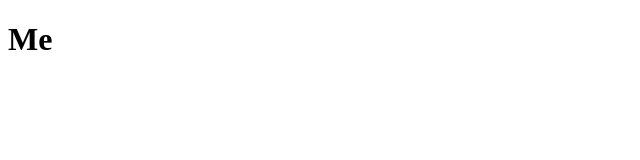
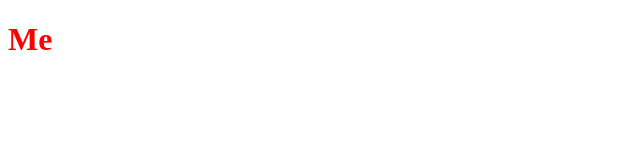
Before and after one commit to nrolland/nrolland.github.com, a plain HTML site: page index.html in a window 1280 px wide. Shown: the full height of the page, 0-640 px from the left. Drawn offline with nearby package versions, Linux system fonts and the light colour scheme.

Commit message:
jquery 2

```diff
--- a/index.html
+++ b/index.html
@@ -3,6 +3,7 @@
 <head>
     <title>Just in case</title>
     <script type="text/javascript" src="https://ajax.googleapis.com/ajax/libs/jquery/1.7.1/jquery.min.js"></script>
+    <script type="text/javascript" src="myown.js"></script>
 </head>
 <body>
 <header>
--- /dev/null
+++ b/myown.js
@@ -0,0 +1,3 @@
+  $(document).ready(function() {
+    $("h1").css("color", "#f00");
+  });
```
